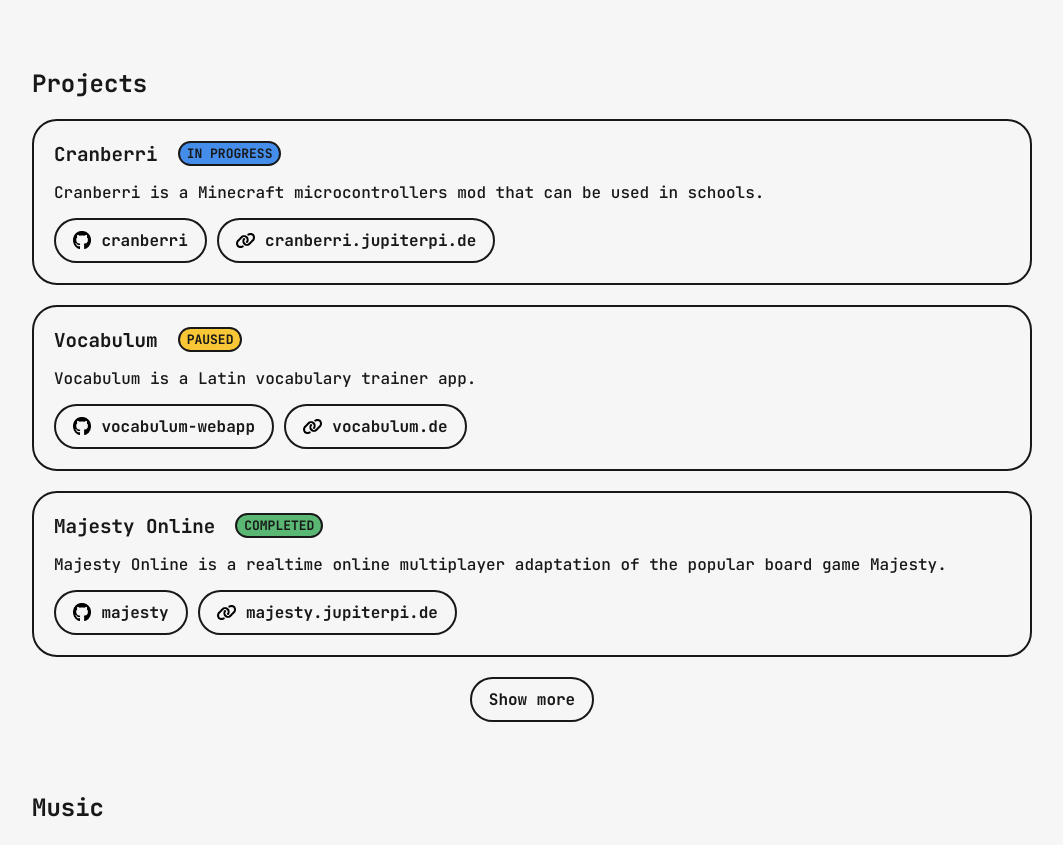
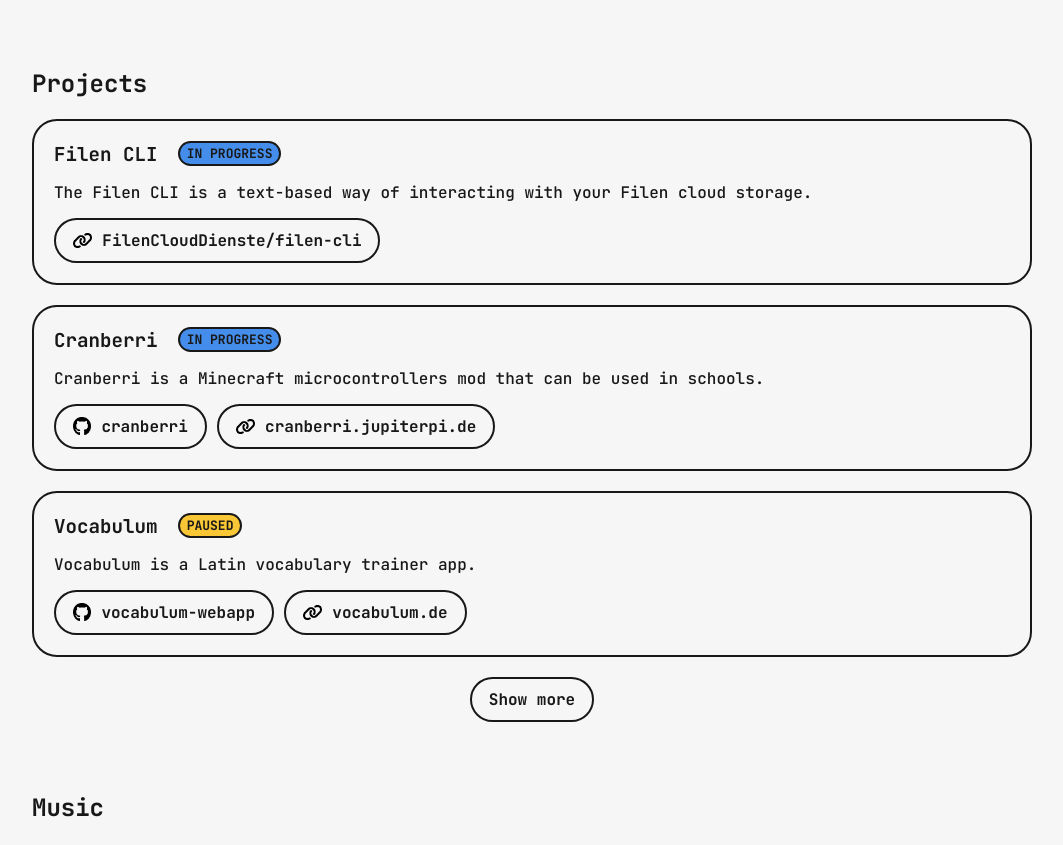
Before and after one commit to JupiterPi/hub, a Next.js app in the folder hub/: page / in a window 1280 px wide. Shown: the part 709-1554 px from the top of the page, without its empty margins (108-1171 px from the left). Built offline with nearby package versions, Linux system fonts and the light colour scheme.

Commit message:
add filen-cli to projects

```diff
--- a/hub/src/data.ts
+++ b/hub/src/data.ts
@@ -9,6 +9,12 @@
 }
 
 export const projects: Project[] = [
+  {
+    name: "Filen CLI",
+    status: "in progress",
+    description: "The Filen CLI is a text-based way of interacting with your Filen cloud storage.",
+    links: [{url: "https://github.com/FilenCloudDienste/filen-cli", title: "FilenCloudDienste/filen-cli"}]
+  },
   {
     name: "Cranberri",
     status: "in progress",
```
